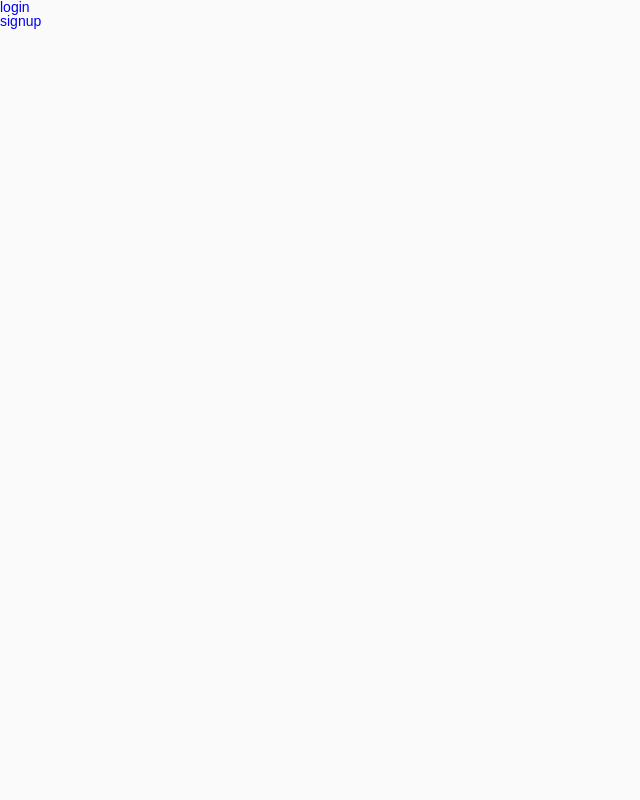
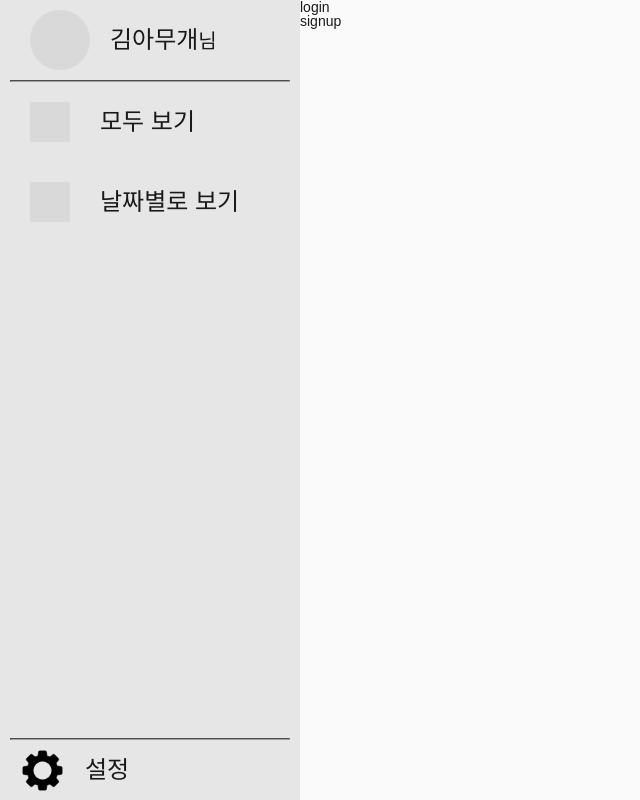
Before and after one commit to Jindo-Dog/RecoveryFrontEnd, a React (Vite) app: page / in a window 1280 px wide. Shown: the whole page, without its empty margins (0-640 px from the left). Built offline with nearby package versions, Linux system fonts and the light colour scheme.

Commit message:
#17 Feat 메뉴바 추가

```diff
--- a/src/App.tsx
+++ b/src/App.tsx
@@ -2,6 +2,7 @@ import React from "react";
 import "./App.scss";
 import "./styles/index.scss";
 import { Route, Routes } from "react-router-dom";
+import SideBar from "./component/common/sideBar.tsx";
 import Login from "./component/auth/login.tsx";
 import MemoirsList from "./component/memoirs/memoirsList.tsx";
 import SignUp from "./component/auth/signup.tsx";
@@ -13,8 +14,10 @@ function App() {
             <React.Suspense>
                 <Routes>
                     <Route path={"/login"} element={<Login />} />
-                    <Route path={"/"} element={<MemoirsList />} />
-                    <Route path={"/signup"} element={<SignUp/>}/>
+                    <Route path={"/signup"} element={<SignUp />} />
+                    <Route element={<SideBar />}>
+                        <Route path={"/"} element={<MemoirsList />} />
+                    </Route>
                 </Routes>
             </React.Suspense>
         </div>
--- /dev/null
+++ b/src/component/common/sideBar.tsx
@@ -0,0 +1,18 @@
+import "./sidebar.scss";
+import Menu from "../menu/menu";
+import { Outlet } from "react-router-dom";
+
+const SideBar = () => {
+    return (
+        <div className="app-sidebar">
+            <aside className="sidebar">
+                <Menu />
+            </aside>
+            <main className="content">
+                <Outlet />
+            </main>
+        </div>
+    );
+};
+
+export default SideBar;
--- /dev/null
+++ b/src/component/common/sidebar.scss
@@ -0,0 +1,17 @@
+@use "/src/styles/styles" as *;
+
+.app-sidebar {
+    min-height: 100vh;
+    display: flex;
+    flex-direction: row;
+
+    .sidebar {
+        flex: 0 0 300px;
+        background-color: $background-color;
+        overflow: auto;
+    }
+
+    .content {
+        flex: 1;
+    }
+}
--- /dev/null
+++ b/src/component/menu/menu.scss
@@ -0,0 +1,92 @@
+@use "/src/styles/styles" as *;
+
+.menu-section {
+    height: 100%;
+    display: flex;
+    flex-direction: column;
+    justify-content: space-between;
+
+    .menu-article {
+        width: 100%;
+        height: 100%;
+        box-sizing: border-box;
+        display: flex;
+        flex-direction: column;
+        padding: 0 10px;
+
+        hr {
+            width: 100%;
+            margin: 0;
+            border-color: $gray-lighter-color;
+        }
+
+        .menu-header {
+            display: flex;
+            justify-content: flex-start;
+            gap: 20px;
+            padding: 10px 20px;
+            align-items: center;
+
+            img {
+                width: 60px;
+                height: 60px;
+                border-radius: 50%;
+                object-fit: cover;
+                object-position: center;
+            }
+
+            .user-name {
+                font-size: 24px;
+            }
+
+            .user-name-decoration {
+                font-size: 20px;
+            }
+        }
+
+        .menu-nav {
+            flex: 1;
+
+            li {
+                height: 80px;
+
+                .menu-item {
+                    width: 100%;
+                    height: 100%;
+                    display: flex;
+                    align-items: center;
+                    justify-content: flex-start;
+                    padding: 0 20px;
+                    gap: 30px;
+
+                    img {
+                        width: 40px;
+                        height: 40px;
+                    }
+
+                    span {
+                        font-size: 24px;
+                    }
+                }
+            }
+        }
+
+        .menu-footer {
+            height: 60px;
+            display: flex;
+            justify-content: flex-start;
+            align-items: center;
+            padding: 0 10px;
+            gap: 20px;
+
+            img {
+                width: 45px;
+                height: 45px;
+            }
+
+            span {
+                font-size: 24px;
+            }
+        }
+    }
+}
--- /dev/null
+++ b/src/component/menu/menu.tsx
@@ -0,0 +1,62 @@
+import "./menu.scss";
+import { Link } from "react-router-dom";
+
+type MenuItem = {
+    id: string;
+    label: string;
+    path: string;
+    icon?: string;
+};
+
+type MenuProps = {
+    items?: MenuItem[];
+};
+
+const defaultItems: MenuItem[] = [
+    { id: "viewAll", label: "모두 보기", path: "/", icon: "images/temp-image.svg" },
+    { id: "viewByDate", label: "날짜별로 보기", path: "/date", icon: "images/temp-image.svg" },
+];
+
+const Menu = ({ items = defaultItems }: MenuProps) => {
+    const username = localStorage.getItem("username");
+
+    return (
+        <section className={"menu-section"}>
+            <article className={"menu-article"}>
+                <h2 className={"blind"}>메뉴바</h2>
+
+                <Link to={"/profile"} className={"menu-header"}>
+                    <img src={"images/temp-image.svg"} alt={"프로필 사진"} />
+                    <span className={"user-name"}>
+                        {username ? `${username}` : "김아무개"}
+                        <span className={"user-name-decoration"}>님</span>
+                    </span>
+                </Link>
+
+                <hr />
+
+                <nav className={"menu-nav"}>
+                    <ul>
+                        {items.map((item) => (
+                            <li key={item.id}>
+                                <Link to={item.path} className={"menu-item"}>
+                                    {item.icon && <img src={item.icon} alt="메뉴아이콘" />}
+                                    <span>{item.label}</span>
+                                </Link>
+                            </li>
+                        ))}
+                    </ul>
+                </nav>
+
+                <hr />
+
+                <Link to={"/"} className={"menu-footer"}>
+                    <img src={"images/settings.svg"} alt={"설정"} />
+                    <span>설정</span>
+                </Link>
+            </article>
+        </section>
+    );
+};
+
+export default Menu;
--- a/src/styles/common.scss
+++ b/src/styles/common.scss
@@ -8,6 +8,7 @@
 
 a {
     cursor: pointer;
+    color: $black-color;
 }
 
 .blind {
```
Also changed, not shown: public/images/settings.svg (added), public/images/temp-image.svg (added).
